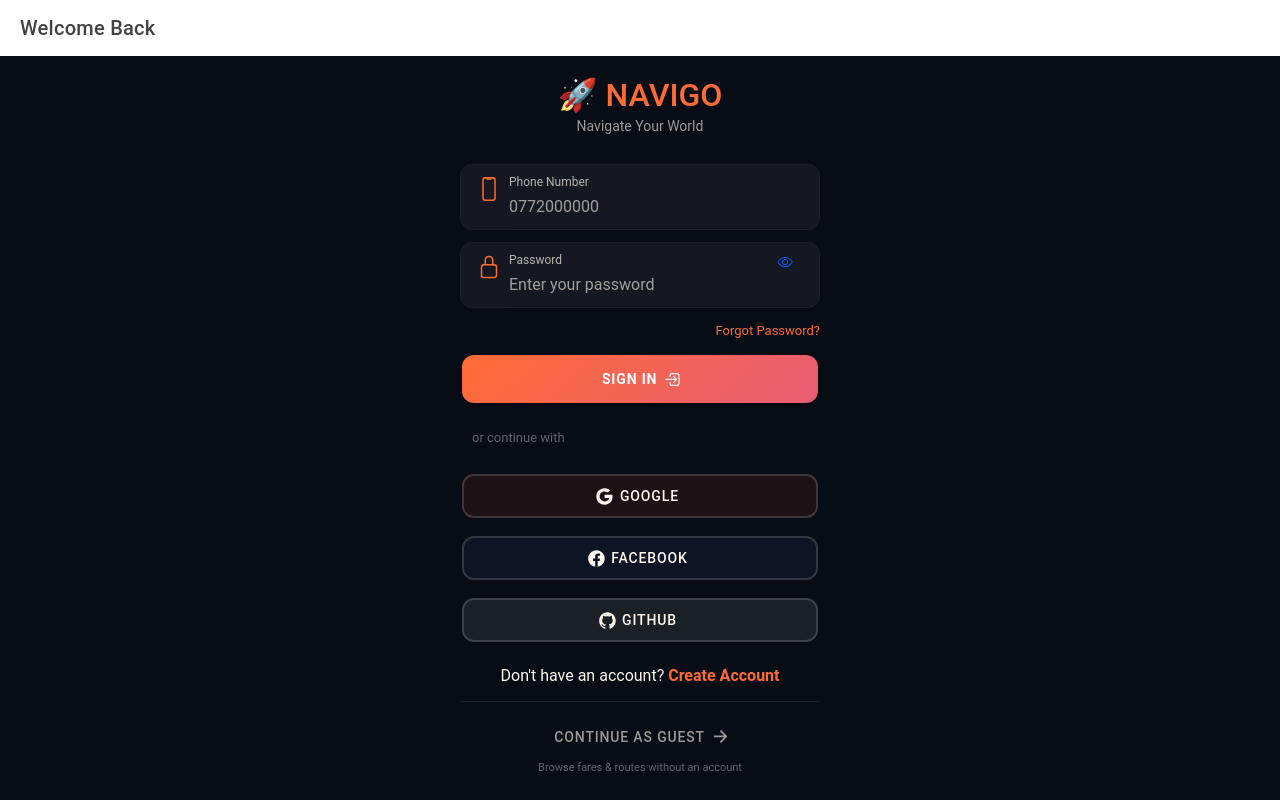
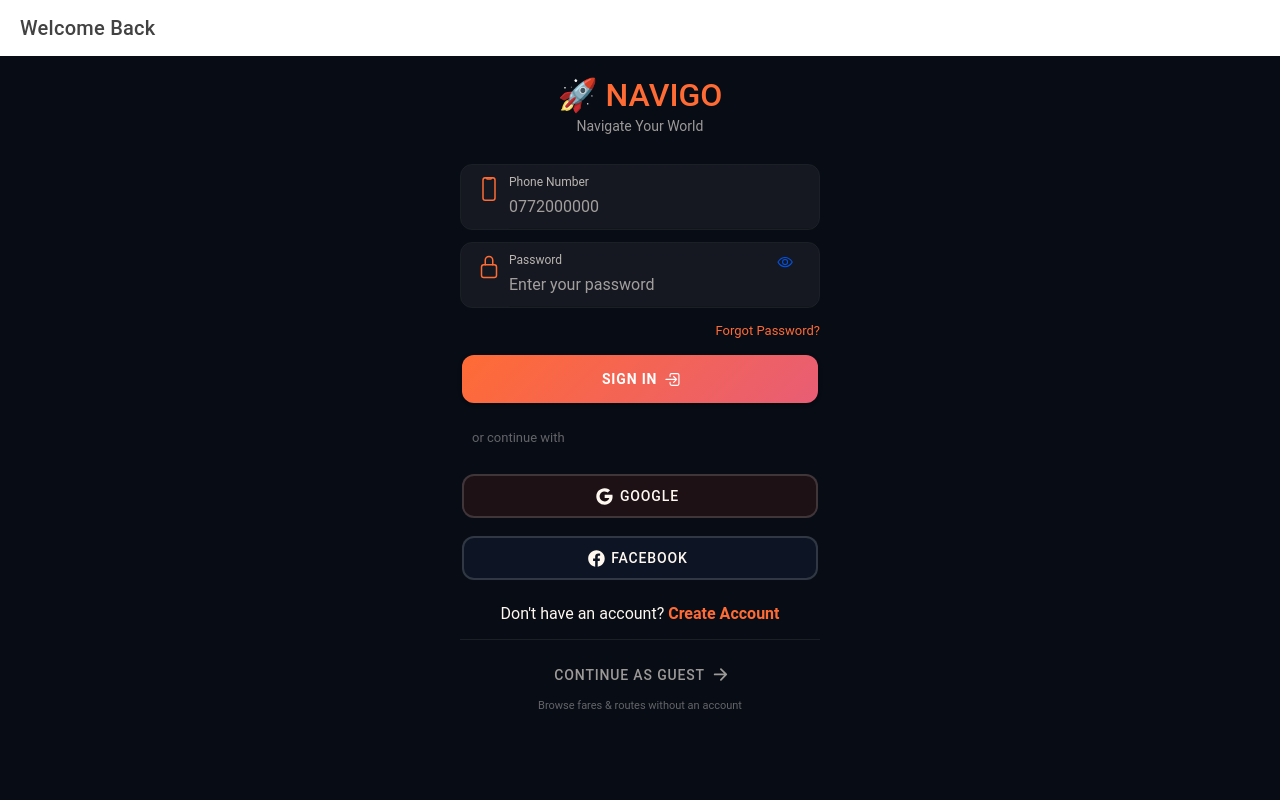
Before and after one commit to WilberAsingwire/navigo, a React (Vite) app in the folder frontend/: page /login in a window 1280 px wide. Built offline with nearby package versions, Linux system fonts and the light colour scheme; no server answers.

Commit message:
Remove GitHub social login

```diff
--- a/frontend/src/pages/auth/Login.tsx
+++ b/frontend/src/pages/auth/Login.tsx
@@ -144,15 +144,7 @@ const Login: React.FC = () => {
               Facebook
             </IonButton>
 
-            <IonButton
-              expand="block"
-              fill="outline"
-              className="social-btn github"
-              onClick={() => handleSocialLogin('github')}
-            >
-              <IonIcon icon={logoGithub} slot="start" />
-              GitHub
-            </IonButton>
+
           </div>
 
           {/* Register Link */}
```
Also changed, not shown: 1 other file (tests, documents, lock files or other folders).
